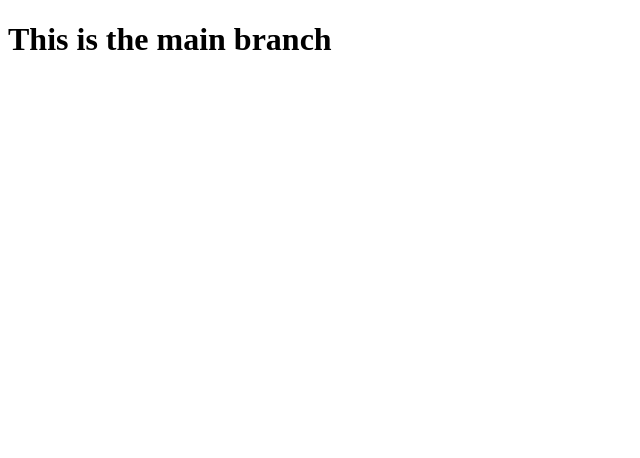
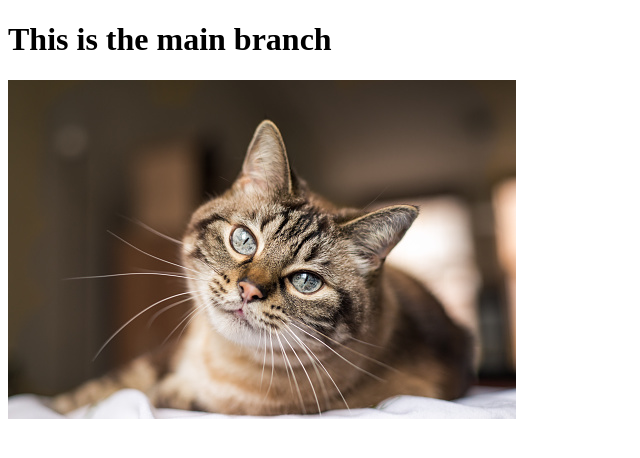
Before and after one commit to no7hingisimpossible/high, a plain HTML site: page index.html in a window 1280 px wide. Shown: the whole page, without its empty margins (0-640 px from the left). Drawn offline with Linux system fonts and the light colour scheme.

Commit message:
added a cat

```diff
--- a/index.html
+++ b/index.html
@@ -8,5 +8,6 @@
 </head>
 <body>
     <h1>This is the main branch</h1>
+    <img src="cat.jpg.jpg" alt="">
 </body>
 </html>
```
Also changed, not shown: cat.jpg.jpg (added).
